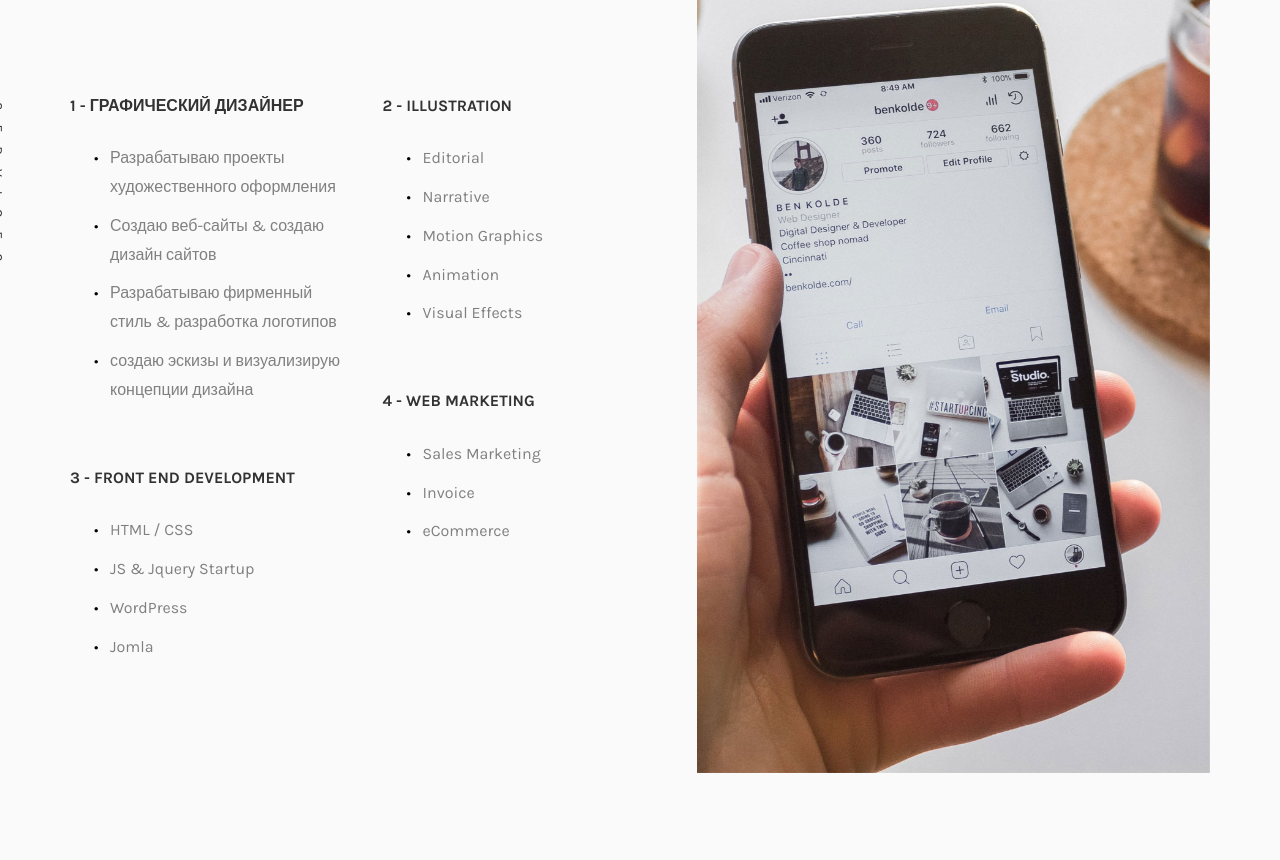
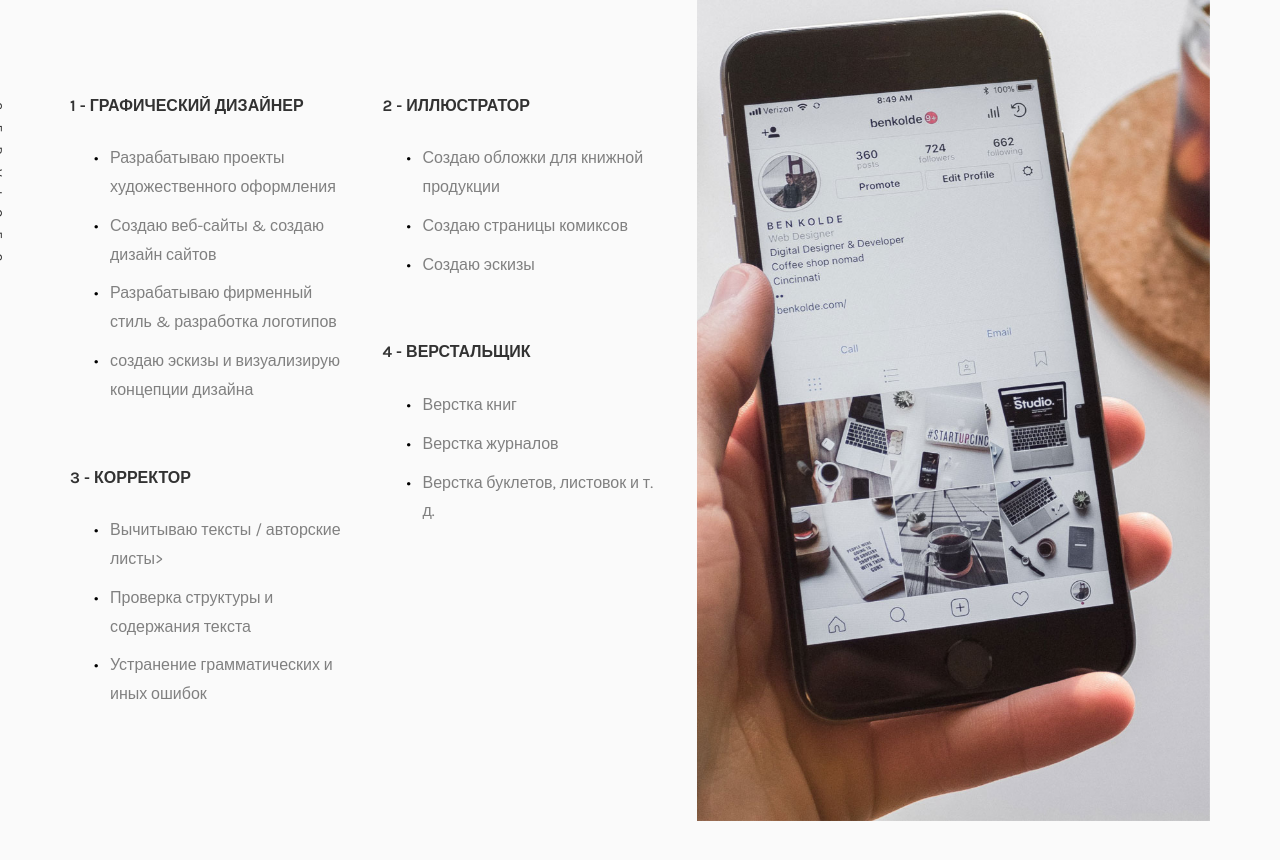
Before and after one commit to darikiki/resume, a plain HTML site: page index.html in a window 1280 px wide. Shown: the part 1180-2040 px from the top of the page. Drawn offline with nearby package versions, Linux system fonts and the light colour scheme; files whose address does not match are found by name; a web font is replaced by a local one.

Commit message:
Update index.html

```diff
--- a/index.html
+++ b/index.html
@@ -139,7 +139,7 @@
 								<div class="rotate">
 									<h2 class="heading">About</h2>
 								</div>
-								<p>Обладаю высокой <a href="#">работоспособностью и трудолюбием</a>дисциплинированная и ответственная. Постоянно повышаю свои профессиональные навыки, совершенствую качество обучения.</p>
+								<p>Обладаю высокой <a href="#">работоспособностью и трудолюбием</a>, дисциплинированная и ответственная. Постоянно повышаю свои профессиональные навыки, совершенствую качество обучения.</p>
 								<p class="colorlib-social-icons">
 									<a href="#"><i class="icon-facebook4"></i></a>
 									<a href="#"><i class="icon-twitter3"></i></a>
@@ -185,32 +185,31 @@
 											</ul>
 										</div>
 										<div class="services animate-box">
-											<h3>3 - Front End Development</h3>
+											<h3>3 - Корректор</h3>
 											<ul>
-												<li>HTML / CSS</li>
-												<li>JS &amp; Jquery Startup</li>
-												<li>WordPress</li>
-												<li>Jomla</li>
+												<li>Вычитываю тексты / авторские листы>
+												<li>Проверка структуры и содержания текста</li>
+												<li>Устранение грамматических и иных ошибок</li>
+
 											</ul>
 										</div>
 									</div>
 									<div class="col-md-6">
 										<div class="services animate-box">
-											<h3>2 - Illustration</h3>
+											<h3>2 - Иллюстратор</h3>
 											<ul>
-												<li>Editorial</li>
-												<li>Narrative</li>
-												<li>Motion Graphics</li>
-												<li>Animation</li>
-												<li>Visual Effects</li>
+												<li>Создаю обложки для книжной продукции</li>
+												<li>Создаю страницы комиксов</li>
+												<li>Создаю эскизы</li>
+
 											</ul>
 										</div>
 										<div class="services animate-box">
-											<h3>4 - Web Marketing</h3>
+											<h3>4 - Верстальщик</h3>
 											<ul>
-												<li>Sales Marketing</li>
-												<li>Invoice</li>
-												<li>eCommerce</li>
+												<li>Верстка книг</li>
+												<li>Верстка журналов</li>
+												<li>Верстка буклетов, листовок и т. д.</li>
 											</ul>
 										</div>
 									</div>
```
